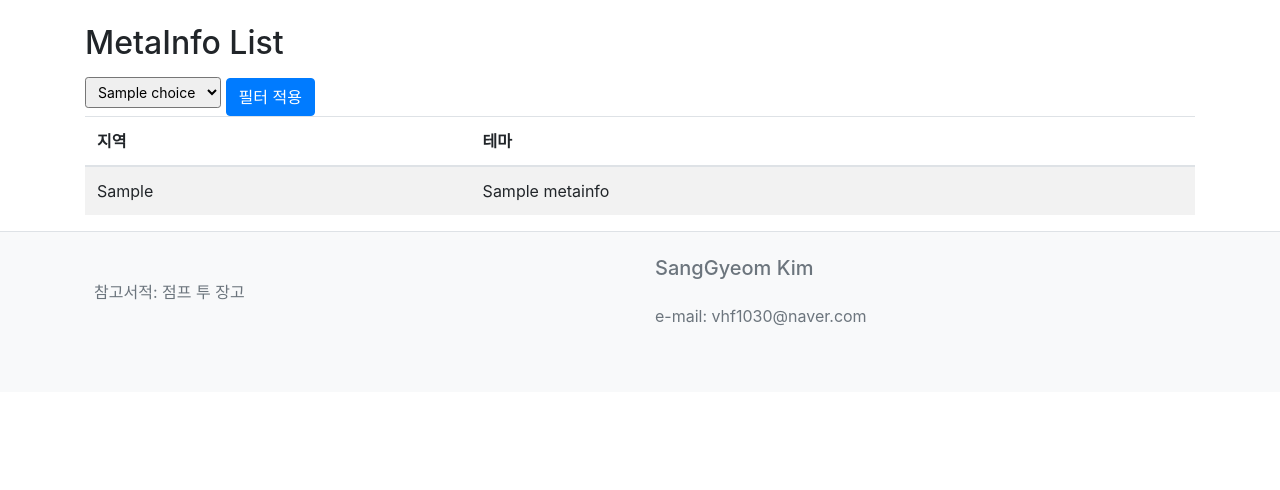
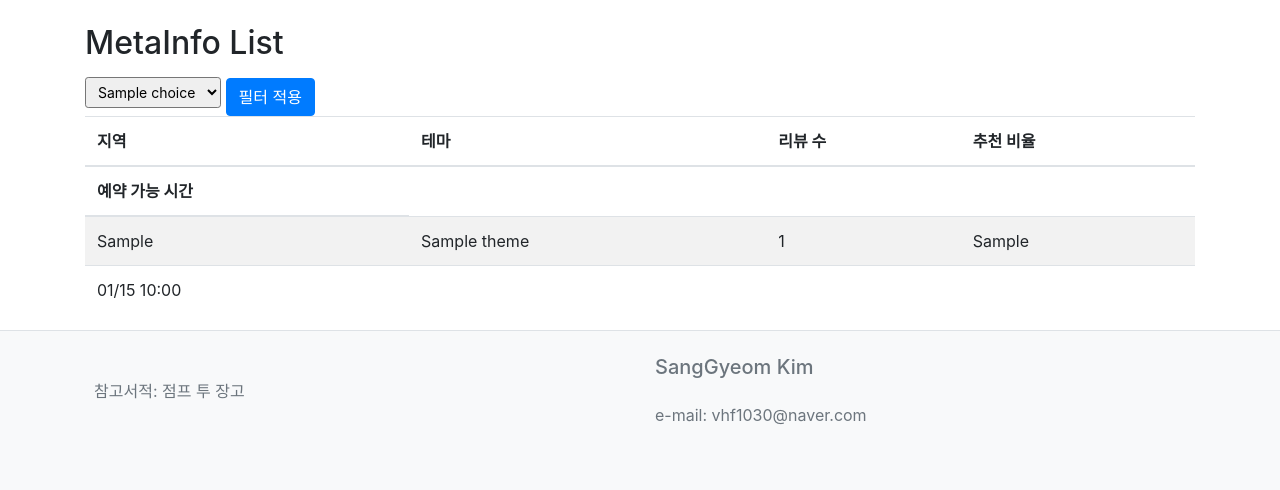
Before and after one commit to vhf1030/Remona, a Django app: template templates/theme_info.html in a window 1280 px wide. Shown: the part 17-507 px from the top of the page. Run offline with Django 4.2, Linux system fonts and the light colour scheme; the template is opened without the code that fills it: most values are stand-ins (such as "Sample title", 1, 10 or a date in 2020); some libraries are stand-ins or nearby versions.

Commit message:
integrate score, reserve info to theme_info template

```diff
--- a/templates/theme_info.html
+++ b/templates/theme_info.html
@@ -19,15 +19,32 @@
         <tr>
             <th>지역</th>
             <th>테마</th>
+            <th>리뷰 수</th>
+            <th>추천 비율</th>
             <!-- 여기에 필요한 다른 필드들을 추가하세요 -->
+        </tr>
+        <tr>
+            <th>예약 가능 시간</th>
         </tr>
         </thead>
         <tbody>
-        {% for metainfo in metainfos %}
+        {% for theme in theme_list %}
         <tr>
-            <td>{{ metainfo.loc_2 }}</td>
-            <td>{{ metainfo.theme_name }}</td>
+            <td>{{ theme.loc_2 }}</td>
+            <td>{{ theme.theme_name }}</td>
+            <td>{{ theme.latest_score.total_review }}</td>
+            <td>{{ theme.latest_score.recommend_ratio }}</td>
             <!-- 여기에 필요한 다른 필드들의 값을 추가하세요 -->
+        </tr>
+        <tr>
+            <td colspan="4"> <!-- 두 줄에 걸쳐 예약 가능 시간을 표시 -->
+                {% for rsv_info in theme.latest_reserve_info %}
+                    {{ rsv_info.rsv_datetime|date:"m/d H:i" }} &emsp;
+                    {% if forloop.counter|divisibleby:9 %}
+                    <br>
+                    {% endif %}
+                {% endfor %}
+            </td>
         </tr>
         {% endfor %}
         </tbody>
```
Also changed, not shown: app/views.py (+18 -4 lines), data/insert.py (+13 -11 lines), scripts/delete_data.py (+7 -0 lines), tests/test_data.py (+4 -3 lines).
